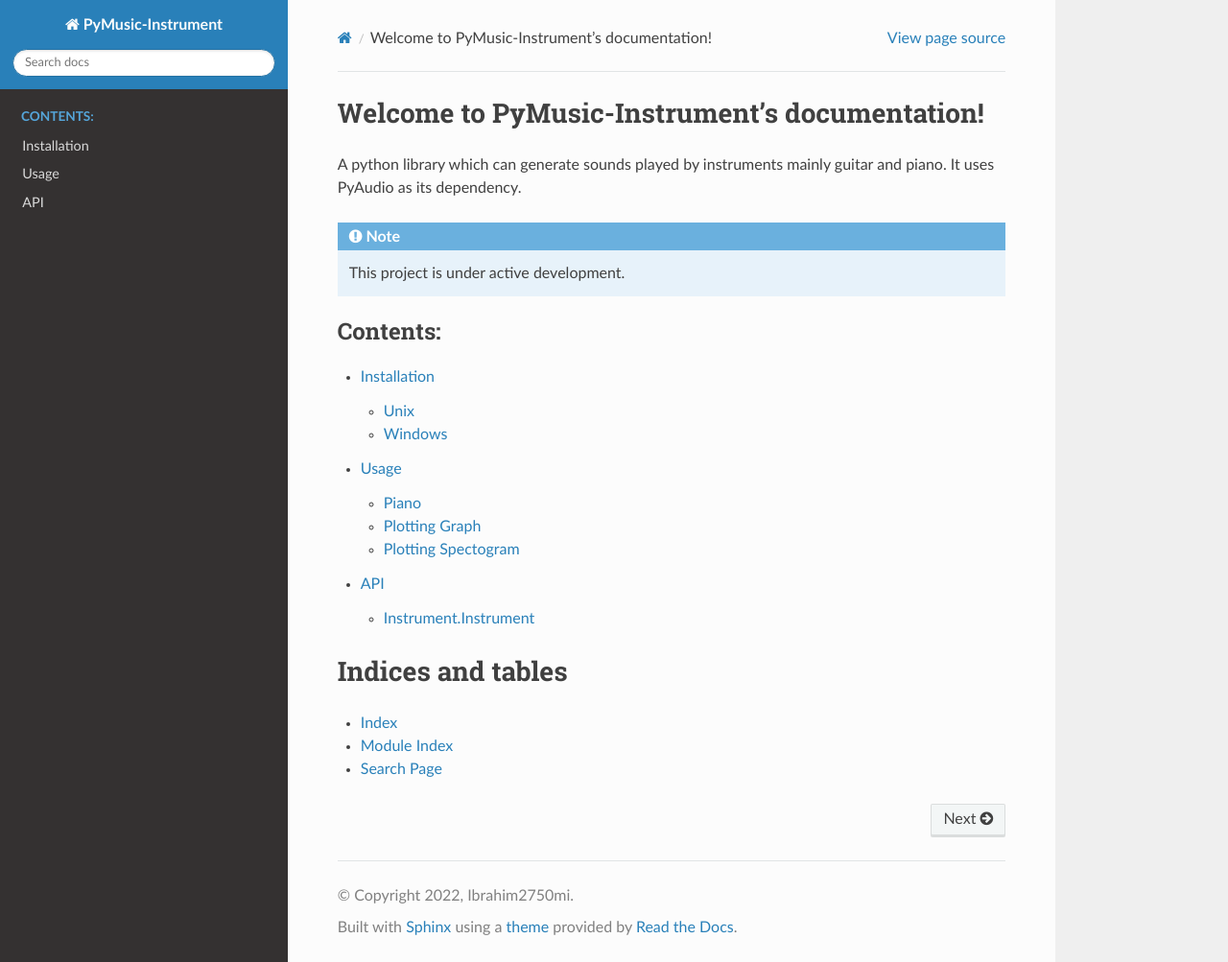
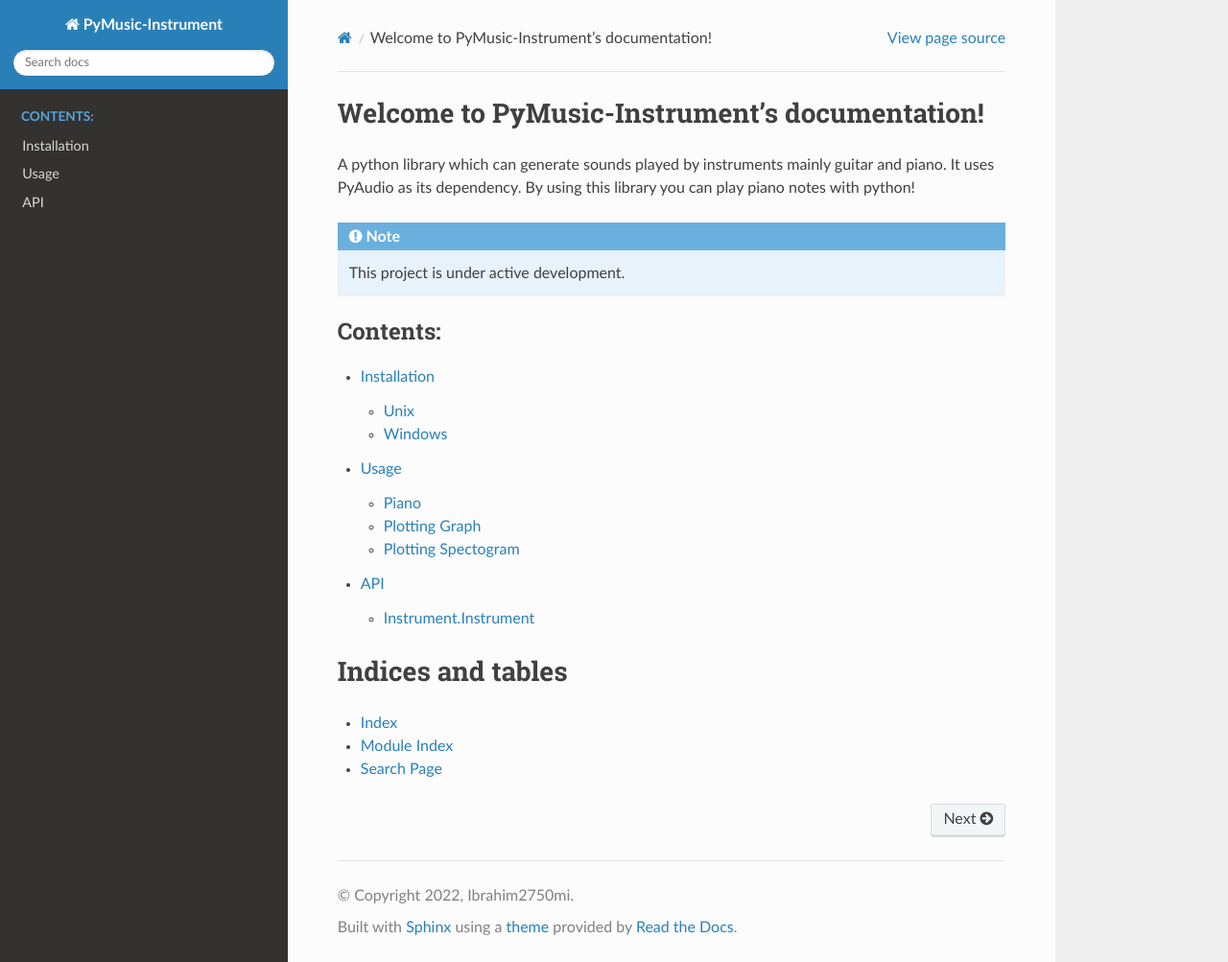
Before and after one commit to Ibrahim2750mi/PyMusic-Instrument, a Sphinx documentation site: the page built from docs/source/index.rst, in a window 1280 px wide and 1003 px high. Shown: the whole window at 96% size. Built offline with Sphinx 7.4.7 and the Read the Docs theme 2.0.0, drawn with Linux system fonts in a browser that asks for light colours.

```diff
--- a/docs/source/index.rst
+++ b/docs/source/index.rst
@@ -7,7 +7,7 @@ Welcome to PyMusic-Instrument's documentation!
 ==============================================
 
 A python library which can generate sounds played by instruments mainly guitar and piano. It uses PyAudio as its
-dependency.
+dependency. By using this library you can play piano notes with python!
 
 .. note::
 
--- a/docs/source/installation.rst
+++ b/docs/source/installation.rst
@@ -4,7 +4,7 @@ If in your machine previously you have never installed PyAudio then do this:
 
 Unix
 ~~~~~
-`sudo apt-get install libasound-dev portaudio19-dev libportaudio2 libportaudiocpp0`
+``sudo apt-get install libasound-dev portaudio19-dev libportaudio2 libportaudiocpp0``
 
 Windows
 ~~~~~~~~
```
Also changed, not shown: .readthedocs.yaml.
